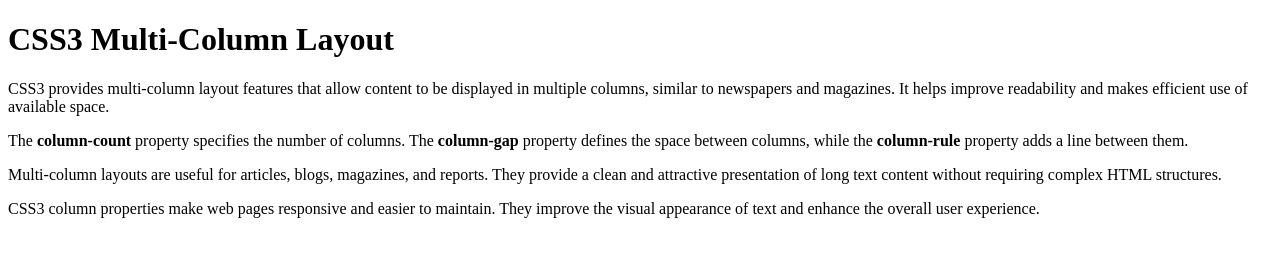
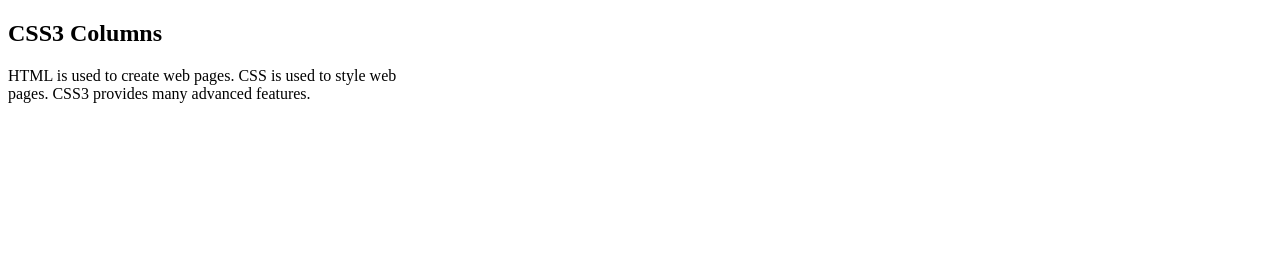
Before and after one commit to sthamarai524-dot/program5, a website: page index.html in a window 1280 px wide. Drawn offline with Linux system fonts and the light colour scheme.

Commit message:
Update index.html

```diff
--- a/index.html
+++ b/index.html
@@ -1,46 +1,19 @@
 <!DOCTYPE html>
 
-<html lang="en">
+<html>
 
 <head>
 
-<meta charset="UTF-8">
-
-<title>CSS3 Column Features</title>
+<title>CSS Columns</title>
 
 <style>
 
-body (
-
-font-family: Arial, sans-serif;
-
-margin: 20px;
-
-background-color: #f4f4f4;
-
-}
-
-h1 {
-
-text-align: center;
-
-color: darkblue;
-
-column-span: all;
-
-.columns {
+div {
 
 column-count: 3;
-
 column-gap: 30px;
 
-column-rule: 3px solid gray;
-
-text-align: justify;
-
-padding: 15px;
-
-background-color: white;
+:
 
 </style>
 
@@ -48,35 +21,11 @@ background-color: white;
 
 <body>
 
-<h1>CSS3 Multi-Column Layout</h1>
+<h2>CSS3 Columns</h2>
 
-<div class="columns">
+<div>
 
-<p>
-
-CSS3 provides multi-column layout features that allow content to be displayed in multiple columns, similar to newspapers and magazines. It helps improve readability and makes efficient use of available space.
-
-</p>
-
-<p>
-
-The <strong>column-count</strong> property specifies the number of columns. The <strong>column-gap</strong> property defines the space between columns, while the
-
-<strong>column-rule</strong> property adds a line between them.
-
-</p>
-
-<p>
-
-Multi-column layouts are useful for articles, blogs, magazines, and reports. They provide a clean and attractive presentation of long text content without requiring complex HTML structures.
-
-</p>
-
-<p>
-
-CSS3 column properties make web pages responsive and easier to maintain. They improve the visual appearance of text and enhance the overall user experience.
-
-</p>
+HTML is used to create web pages. CSS is used to style web pages. CSS3 provides many advanced features.
 
 </div>
 
```
